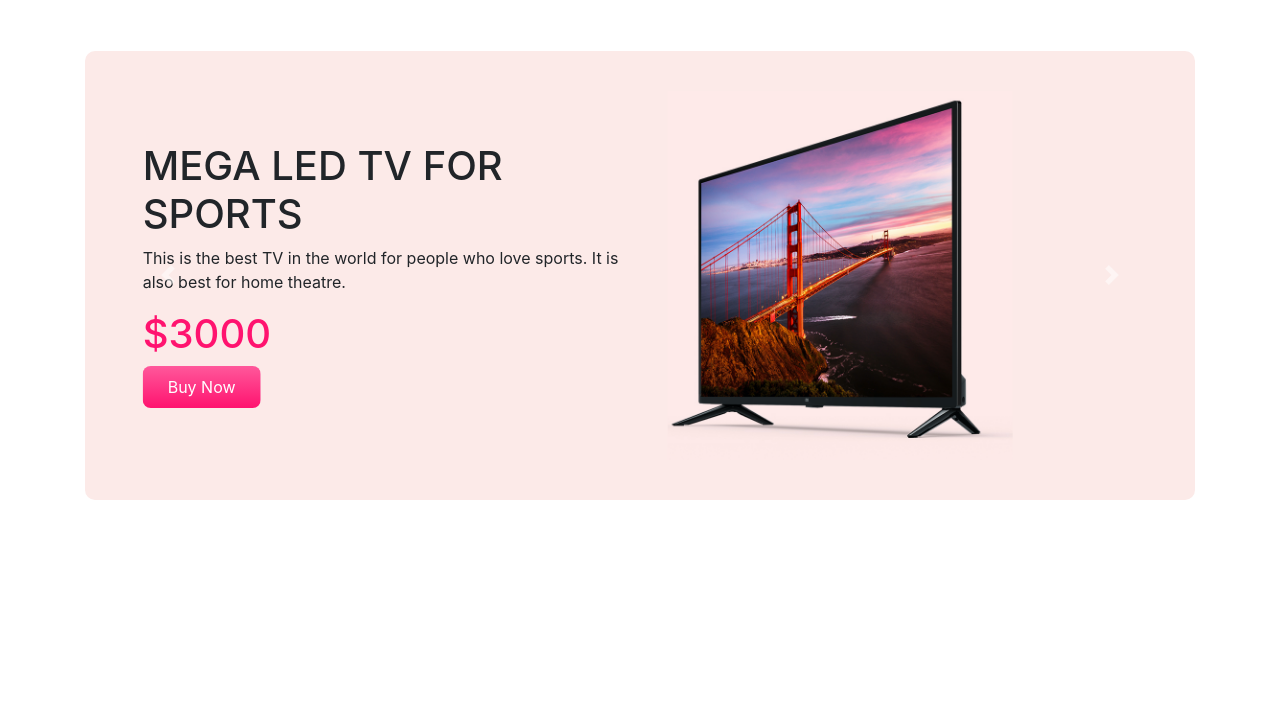
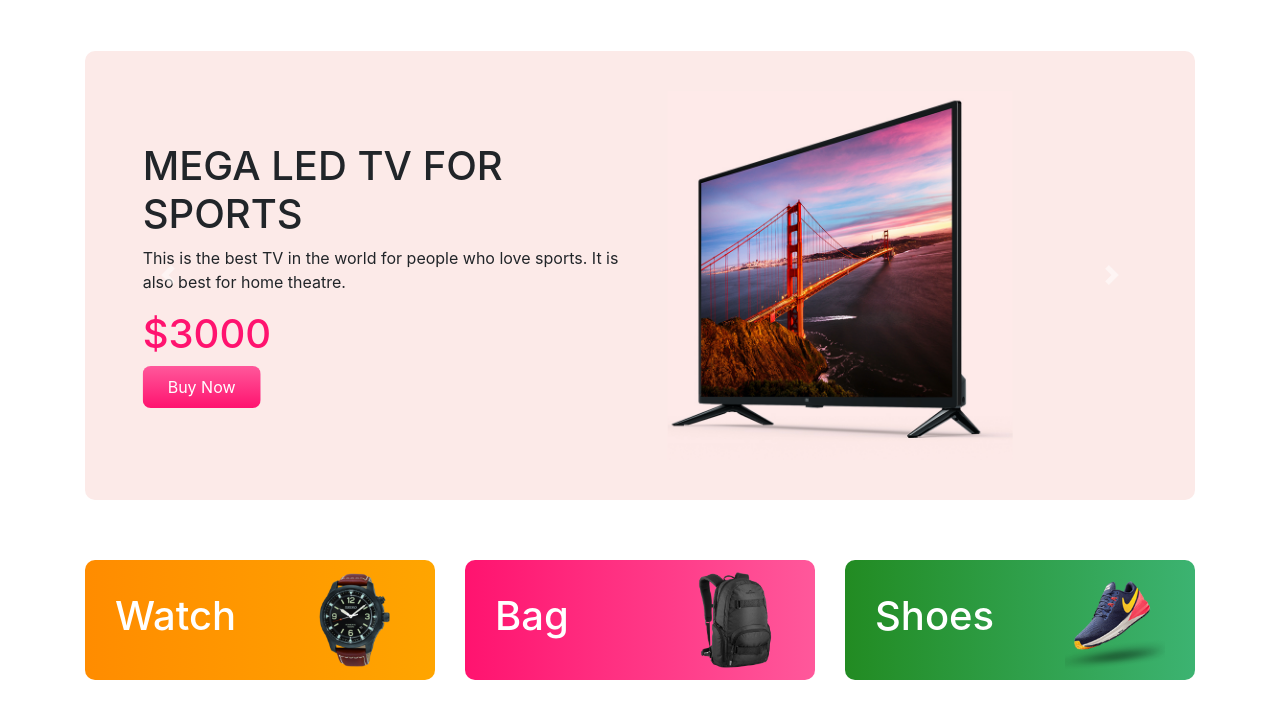
Before and after one commit to programmerprime/panda-commerce, a plain HTML site: page index.html in a window 1280 px wide. Shown: the part 66-784 px from the top of the page. Drawn offline with nearby package versions, Linux system fonts and the light colour scheme.

Commit message:
categories added

```diff
--- a/index.html
+++ b/index.html
@@ -9,9 +9,12 @@
 </head>
 <body>
 
+<!-- start of nav container -->
+
 <div class="container">
 
         <!-- start of navigation bar -->
+
         <nav class="navbar navbar-expand-lg navbar-light bg-light">
             <a class="navbar-brand" href="#">
                 <img src="images/logo.png" alt="">
@@ -36,10 +39,15 @@
               </ul>
             </div>
           </nav>
+
           <!-- end of navigation bar -->
 
-</div> <!-- end of container div -->
+</div>
 
+<!-- end of nav container -->
+
+
+<!-- carousel container -->
 
 <div class="container whole">
     <!-- start of carousel -->
@@ -98,8 +106,37 @@
       </div>
       <!-- end of carousel -->
 
+</div>
 
+<!-- end of carousel container -->
+
+
+<!-- start of categories -->
+
+<div class="container categories">
+    <div class="row">
+        <div class="col-md-4">
+            <div class="cat1 d-flex justify-content-between align-items-center">
+                <h1>Watch</h1>
+                <img src="images/categories/watch.png" alt="">
+            </div>
+        </div>
+        <div class="col-md-4">
+            <div class="cat2 d-flex justify-content-between align-items-center">
+                <h1>Bag</h1>
+                <img src="images/categories/bag.png" alt="">
+            </div>
+        </div>
+        <div class="col-md-4">
+            <div class="cat3 d-flex justify-content-between align-items-center">
+                <h1>Shoes</h1>
+                <img src="images/categories/shoes.png" alt="">
+            </div>
+        </div>
+    </div>
 </div>
+
+<!-- end of categories -->
 
 
     <script src="https://code.jquery.com/jquery-3.5.1.slim.min.js" integrity="sha384-DfXdz2htPH0lsSSs5nCTpuj/zy4C+OGpamoFVy38MVBnE+IbbVYUew+OrCXaRkfj" crossorigin="anonymous"></script>
--- a/style.css
+++ b/style.css
@@ -24,3 +24,29 @@
     padding: 9px 25px;
     cursor: pointer;
 }
+
+.cat1, .cat2, .cat3 {
+    padding: 10px 30px;
+    border-radius: 10px;
+    margin-bottom: 60px;
+}
+
+.cat1 {
+    background-image: linear-gradient(to right, darkorange, orange);
+}
+
+.cat2 {
+    background-image: linear-gradient(to right, #ff136f, #ff589b);
+}
+
+.cat3 {
+    background-image: linear-gradient(to right, forestgreen, mediumseagreen);
+}
+
+.categories h1 {
+    color: white;
+}
+
+.categories img {
+    width: 100px;
+}
```
